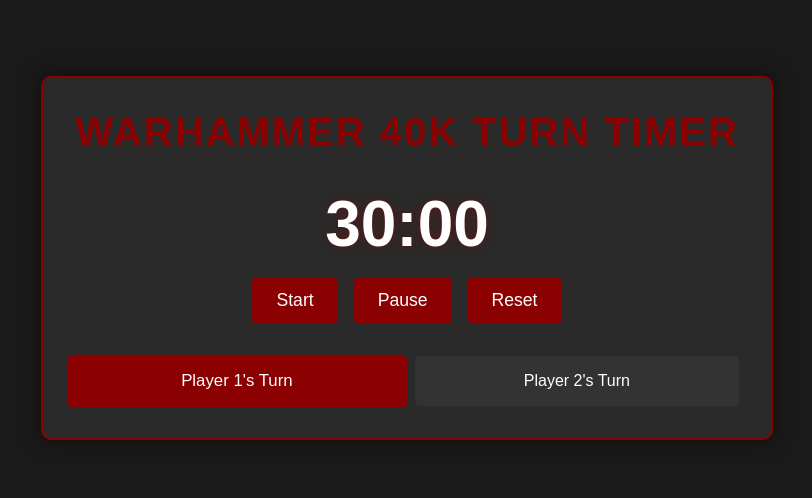
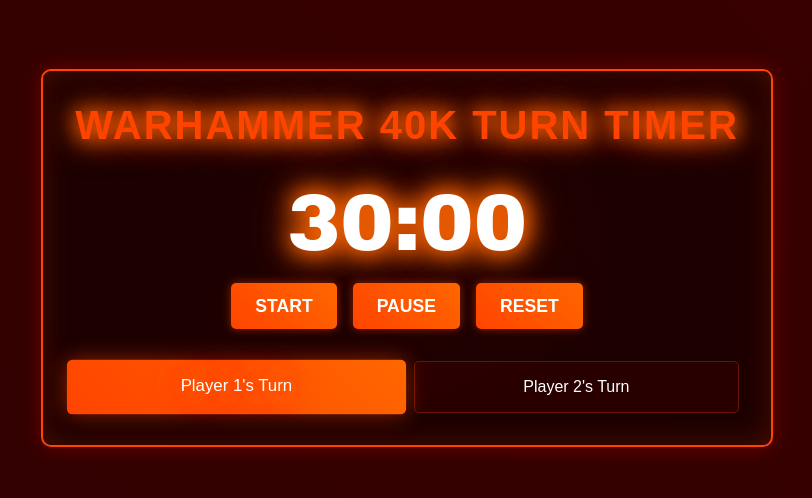
Before and after one commit to tbuckley92/warhammer-40k-timer, a plain HTML site: page index.html in a window 1280 px wide. Shown: the part 142-640 px from the top of the page, without its empty margins (233-1045 px from the left). Drawn offline with Linux system fonts and the light colour scheme.

Commit message:
Update: Added fiery rage theme with animations and glow effects

```diff
--- a/styles.css
+++ b/styles.css
@@ -4,9 +4,23 @@
     box-sizing: border-box;
 }
 
+@keyframes fireBackground {
+    0% { background-position: 0% 50%; }
+    50% { background-position: 100% 50%; }
+    100% { background-position: 0% 50%; }
+}
+
+@keyframes glow {
+    0% { text-shadow: 0 0 10px #ff4400, 0 0 20px #ff4400, 0 0 30px #ff4400; }
+    50% { text-shadow: 0 0 20px #ff6600, 0 0 30px #ff6600, 0 0 40px #ff6600; }
+    100% { text-shadow: 0 0 10px #ff4400, 0 0 20px #ff4400, 0 0 30px #ff4400; }
+}
+
 body {
     font-family: 'Arial', sans-serif;
-    background-color: #1a1a1a;
+    background: linear-gradient(45deg, #1a0000, #2d0000, #400000);
+    background-size: 400% 400%;
+    animation: fireBackground 15s ease infinite;
     color: #fff;
     min-height: 100vh;
     display: flex;
@@ -17,30 +31,51 @@ body {
 .container {
     text-align: center;
     padding: 2rem;
-    background-color: #2a2a2a;
+    background: rgba(20, 0, 0, 0.8);
     border-radius: 10px;
-    box-shadow: 0 0 20px rgba(0, 0, 0, 0.5);
-    border: 2px solid #8b0000;
+    box-shadow: 0 0 20px rgba(255, 0, 0, 0.3),
+                inset 0 0 30px rgba(255, 68, 0, 0.2);
+    border: 2px solid #ff4400;
+    position: relative;
+    overflow: hidden;
+}
+
+.container::before {
+    content: '';
+    position: absolute;
+    top: -50%;
+    left: -50%;
+    width: 200%;
+    height: 200%;
+    background: radial-gradient(circle, rgba(255, 68, 0, 0.1) 0%, transparent 70%);
+    animation: fireBackground 8s ease infinite;
+    z-index: -1;
 }
 
 h1 {
-    color: #8b0000;
+    color: #ff4400;
     margin-bottom: 2rem;
     font-size: 2.5rem;
     text-transform: uppercase;
     letter-spacing: 2px;
+    animation: glow 3s ease-in-out infinite;
+    text-shadow: 0 0 10px rgba(255, 68, 0, 0.7);
 }
 
 .timer-container {
     margin-bottom: 2rem;
+    position: relative;
 }
 
 #timer {
-    font-size: 4rem;
+    font-size: 5rem;
     font-weight: bold;
     margin-bottom: 1rem;
     color: #fff;
-    text-shadow: 0 0 10px rgba(139, 0, 0, 0.5);
+    text-shadow: 0 0 20px #ff4400,
+                 0 0 40px #ff4400;
+    animation: glow 2s ease-in-out infinite;
+    font-family: 'Arial Black', sans-serif;
 }
 
 .controls {
@@ -52,16 +87,21 @@ h1 {
 button {
     padding: 0.8rem 1.5rem;
     font-size: 1.1rem;
-    background-color: #8b0000;
+    background: linear-gradient(45deg, #ff4400, #ff6600);
     color: white;
     border: none;
     border-radius: 5px;
     cursor: pointer;
-    transition: background-color 0.3s;
+    transition: all 0.3s;
+    text-transform: uppercase;
+    font-weight: bold;
+    box-shadow: 0 0 10px rgba(255, 68, 0, 0.5);
 }
 
 button:hover {
-    background-color: #a00000;
+    background: linear-gradient(45deg, #ff6600, #ff8800);
+    transform: scale(1.05);
+    box-shadow: 0 0 20px rgba(255, 68, 0, 0.7);
 }
 
 .player-turn {
@@ -72,13 +112,17 @@ button:hover {
 
 .player {
     padding: 1rem;
-    background-color: #333;
+    background: rgba(51, 0, 0, 0.6);
     border-radius: 5px;
     flex: 1;
     transition: all 0.3s;
+    border: 1px solid rgba(255, 68, 0, 0.3);
 }
 
 .player.active {
-    background-color: #8b0000;
+    background: linear-gradient(45deg, #ff4400, #ff6600);
     transform: scale(1.05);
+    box-shadow: 0 0 20px rgba(255, 68, 0, 0.5);
+    animation: glow 2s ease-in-out infinite;
+    border: none;
 }
```
